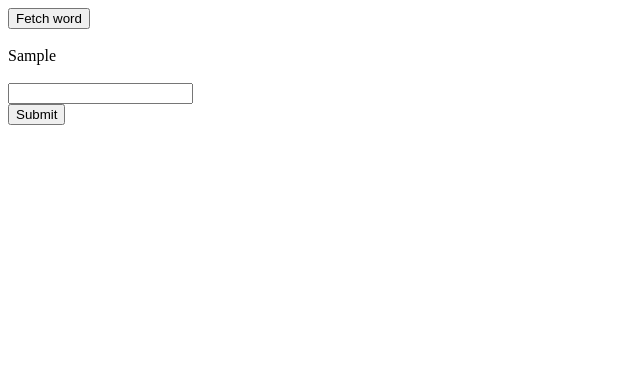
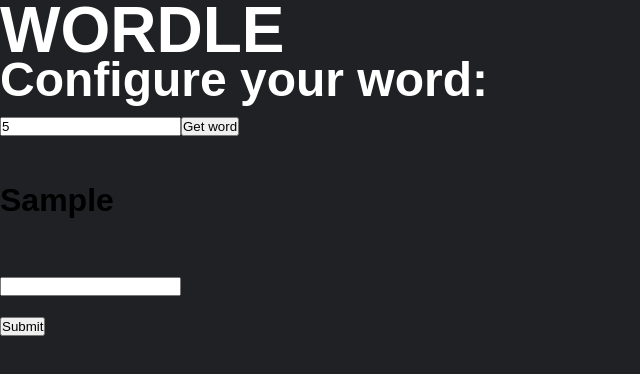
Before and after one commit to anakarinamorales/wordle, a Next.js app: page / in a window 1280 px wide. Both pictures are taken after typing "Sample" into the empty fields and a click on the button "Submit". Shown: the top 374 px of the page, without its empty margins (0-640 px from the left). Built offline with nearby package versions, Linux system fonts and the light colour scheme.

Commit message:
Added global layout (wip). Created word config component. Accepting different sizes of words now.

```diff
--- /dev/null
+++ b/src/components/letter/index.tsx
@@ -0,0 +1,3 @@
+export default function GridLetter({ color, letter }: {letter:string; color:string; }) {
+    return <span style={{color: color}}>{letter}</span>
+}
--- /dev/null
+++ b/src/components/wordConfig/index.tsx
@@ -0,0 +1,40 @@
+import { getWord } from '@/utils/api';
+import { Dispatch, SetStateAction } from 'react';
+import { useForm } from 'react-hook-form';
+
+type FormInputs = {
+  size: number;
+  language: string;
+};
+
+export default function WordConfiguration({
+  setApiWord,
+}: {
+  setApiWord: Dispatch<SetStateAction<string>>;
+}) {
+  const {
+    getValues,
+    register,
+  } = useForm<FormInputs>();
+
+  const handleFetchWord = async (event: React.SyntheticEvent) => {
+    event.preventDefault();
+    const { size } = getValues();
+    const word = await getWord(size);
+
+    if (word) {
+      setApiWord(word[0]);
+      alert(`Guess word:  ${word[0]}`);
+    }
+  };
+
+  return (
+    <section>
+      <h2>Configure your word:</h2>
+      <form onSubmit={handleFetchWord}>
+        <input {...register('size')} type='number' defaultValue={5} />
+        <button type='submit'>Get word</button>
+      </form>
+    </section>
+  );
+}
--- /dev/null
+++ b/src/pages/_app.tsx
@@ -0,0 +1,19 @@
+import { AppProps } from "next/app";
+import Head from "next/head";
+import "@/styles/global.css";
+
+export default function App({ Component, pageProps }: AppProps) {
+  return (
+    <>
+      <Head>
+        <meta key='charset' charSet='utf-8' />
+        <meta
+          key='viewport'
+          name='viewport'
+          content='width=device-width, initial-scale=1.0'
+        />
+      </Head>
+      <Component {...pageProps} />
+    </>
+  );
+}
--- a/src/pages/index.tsx
+++ b/src/pages/index.tsx
@@ -1,4 +1,5 @@
-import { getWord } from '@/utils/api';
+import Letter from '@/components/letter';
+import WordConfiguration from '@/components/wordConfig';
 import { useState } from 'react';
 import { useForm } from 'react-hook-form';
 
@@ -22,21 +23,11 @@
     reset: resetFormState,
   } = useForm<FormInputs>();
 
-  const handleFetchWord = async () => {
-    // event.preventDefault();
-    const word = await getWord(5);
-
-    if (word) {
-      setApiWord(word[0]);
-      alert(`Guess word:  ${word[0]}`);
-    }
-  };
 
   const resetGame = () => {
     setApiWord('');
     setCurrentRow(1);
     resetFormState({ answer: '' });
-    handleFetchWord();
     setPreviousAttempts([]);
   };
 
@@ -44,7 +35,6 @@
     const result: { [key: number]: string } = {};
     for (let i = 0; i < currentWord.length; i++) {
       const letterIndex = apiWord.indexOf(currentWord[i]);
-      // result[i] = apiWord.indexOf(currentWord[i]);
       result[i] =
         letterIndex !== -1 ? (letterIndex === i ? 'green' : 'orange') : 'black';
     }
@@ -57,29 +47,26 @@
     const values = getValues('answer');
     const currentWord = values;
 
-    // check if word matches
+    // whole word matches
     if (currentWord && currentWord === apiWord) {
       console.log('WON!');
       alert(`You won! Number of attempts: ${currentRow}`);
       resetGame();
-      // reset form
+      return true;
     }
 
-    // Word doesn't match
+    // Whole word doesn't match
     if (currentWord && currentWord !== apiWord) {
-      // If it's last attempt
+      // Check if it's last possible attempt
       if (currentRow >= maxGuess) {
-        console.log('LOST!');
         alert(
           `You lost :( . The word was ${apiWord}. Number of attempts: ${currentRow}.`
         );
-        // reset game state
         resetGame();
         return false;
       }
 
       resetField('answer');
-      console.log('TRY AGAIN!');
       setPreviousAttempts([...previousAttempts, currentWord]);
       setCurrentRow(currentRow + 1);
       const result = compareWords(currentWord);
@@ -88,13 +75,11 @@
     }
   };
 
-  console.log(wordStyleByLetter[0]);
+  return (
+    <main>
+      <h1>WORDLE</h1>
 
-  return (
-    <>
-      <button type='button' onClick={handleFetchWord}>
-        Fetch word
-      </button>
+      {!apiWord && <WordConfiguration setApiWord={setApiWord} />}
 
       <form onSubmit={handleAttempt}>
         <br />
@@ -105,12 +90,11 @@
                 {item.split('').map((letter, letterIndex) => {
                   const letterColor = wordStyleByLetter[letterIndex];
                   return (
-                    <span
+                    <Letter
                       key={letter + letterIndex}
-                      style={{ color: letterColor }}
-                    >
-                      {letter}
-                    </span>
+                      color={letterColor}
+                      letter={letter}
+                    />
                   );
                 })}
                 <br />
@@ -128,6 +112,6 @@
         <br />
         <button type='submit'>Submit</button>
       </form>
-    </>
+    </main>
   );
 }
--- /dev/null
+++ b/src/styles/global.css
@@ -0,0 +1,40 @@
+:root {
+  --text: #fff;
+  --background: #202124;
+  --success: #000;
+  --error: #fff;
+  --warning: #fff;
+}
+html,
+body {
+  max-width: 100vw;
+  overflow-x: hidden;
+}
+
+body {
+  color: var(--text);
+  background: var(--background);
+  /* font-family: 'Inter'; */
+  font-family: Arial, Helvetica, sans-serif;
+  -webkit-font-smoothing: antialiased;
+  -moz-osx-font-smoothing: grayscale;
+  font-style: normal;
+  font-weight: 700;
+  font-size: 32px;
+  line-height: 40px;
+}
+
+h1 {
+  margin: 10px 0;
+}
+
+* {
+  box-sizing: border-box;
+  padding: 0;
+  margin: 0;
+}
+@media (prefers-color-scheme: dark) {
+  html {
+    color-scheme: dark;
+  }
+}
```
